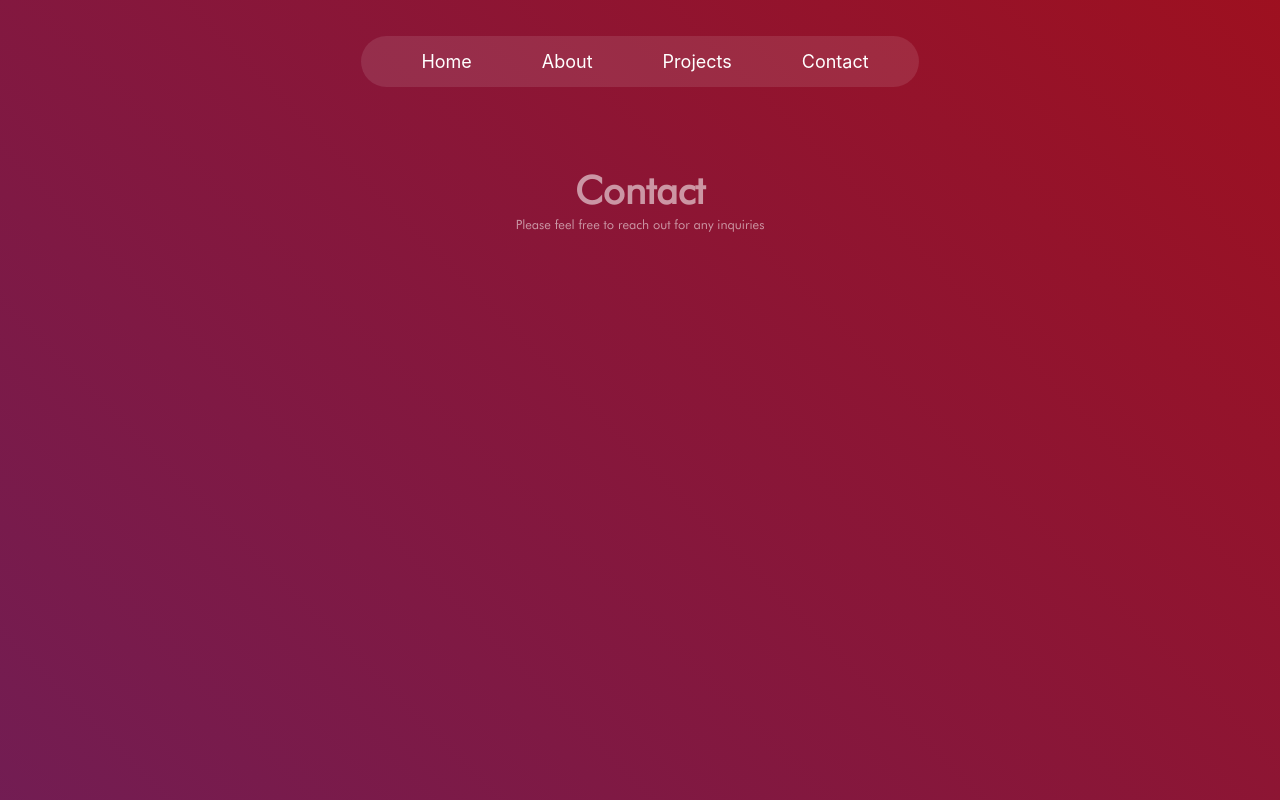
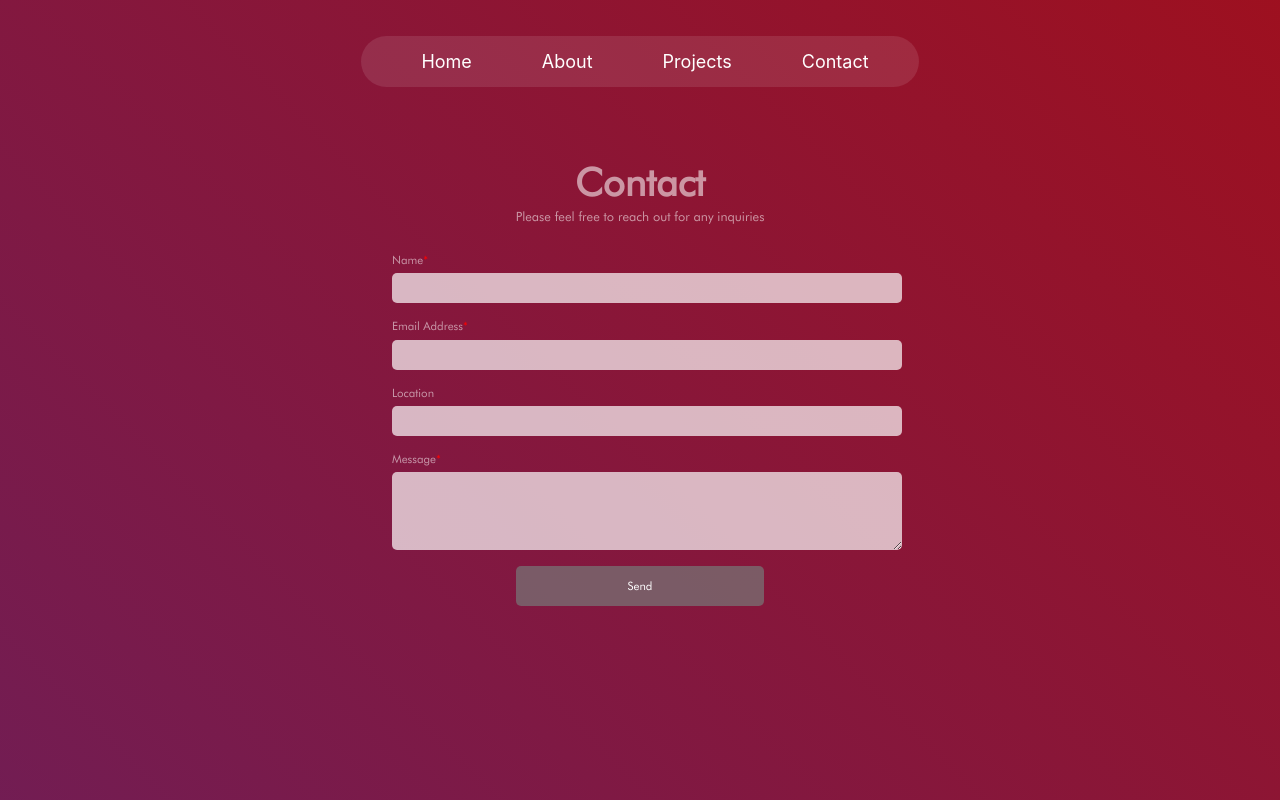
Before and after one commit to jiahan99li/jiahan99li.github.io, a React (Create React App) app: page /contact in a window 1280 px wide. Built offline with nearby package versions, Linux system fonts and the light colour scheme.

Commit message:
Finished with Contact Page

```diff
--- a/package.json
+++ b/package.json
@@ -3,6 +3,7 @@
   "version": "0.1.0",
   "private": true,
   "dependencies": {
+    "@emailjs/browser": "^4.3.3",
     "@testing-library/jest-dom": "^5.17.0",
     "@testing-library/react": "^13.4.0",
     "@testing-library/user-event": "^13.5.0",
@@ -10,6 +11,7 @@
     "react-dom": "^18.3.0",
     "react-router-dom": "^6.23.0",
     "react-scripts": "5.0.1",
+    "react-toastify": "^10.0.5",
     "web-vitals": "^2.1.4"
   },
   "scripts": {
--- a/src/pages/Contact/Contact.css
+++ b/src/pages/Contact/Contact.css
@@ -1,6 +1,6 @@
 .Contact {
     width: 80%;
-    margin: 8vh auto 5vh auto;
+    margin: 7vh auto 5vh auto;
     font-family: 'futura';
 }
 
@@ -18,6 +18,90 @@
     margin-top: 0.5cqh;
     font-weight: 200;
     animation: 1.4s ease-in 0s 1 slideInFromTopContact;
+}
+
+form {
+    display: flex;
+    align-items: flex-start;
+    flex-direction: column;
+    width: 50%;
+    font-size: 16px;
+    margin-left: auto;
+    margin-right: auto;
+
+    input {
+        width: 100%;
+        height: 2cqh;
+        padding: 7px;
+        outline: none;
+        border-radius: 5px;
+        background-color: rgba(255, 255, 255, 0.69);
+        border: none;
+        font-family: 'futura';
+        font-size: 0.9cqw;
+
+        &:focus {
+            /* border: 2px solid rgba(0, 206, 158, 1); */
+        }
+    }
+
+    textarea {
+        width: 100%;
+        height: 8cqh;
+        padding: 7px;
+        outline: none;
+        border-radius: 5px;
+        background-color: rgba(255, 255, 255, 0.69);
+        border: none;
+        resize: vertical;
+        font-family: 'futura';
+        font-size: 0.9cqw;
+
+        &:focus {
+            /* border: 2px solid rgba(0, 206, 158, 1); */
+        }
+    }
+
+    label {
+        margin-top: 2cqh;
+        margin-bottom: 0.8cqh;
+        font-size: 0.9cqw;
+    }
+
+    label span {
+        color: red;
+    }
+
+    input[type="submit"]:disabled {
+        height: 5cqh;
+        margin-top: 2cqh;
+        width: 50%;
+        align-self: center;
+        cursor: pointer;
+        background: rgba(119, 119, 119, 0.71);
+        color: white;
+        border: none;
+        cursor: default;
+    }
+
+    input[type="submit"]:disabled:hover {
+        background: rgba(119, 119, 119, 0.71);
+    }
+
+    input[type="submit"] {
+        height: 5cqh;
+        margin-top: 2cqh;
+        width: 50%;
+        align-self: center;
+        cursor: pointer;
+        background: rgba(86, 148, 249, 0.71);
+        color: white;
+        border: none;
+    }
+
+    input[type="submit"]:hover {
+        background: rgba(54, 106, 190, 0.71);
+    }
 }
 
 @keyframes slideInFromTopSlightContact {
--- a/src/pages/Contact/Contact.js
+++ b/src/pages/Contact/Contact.js
@@ -1,10 +1,71 @@
+import React, { useRef, useState } from 'react';
+import emailjs from '@emailjs/browser';
+import { ToastContainer, toast } from 'react-toastify';
+import 'react-toastify/dist/ReactToastify.css';
 import './Contact.css';
 
 function Contact() {
+
+  const [name, setName] = useState('');
+  const [email, setEmail] = useState('');
+  const [location, setLocation] = useState('');
+  const [message, setMessage] = useState('');
+
+  const handleEmailChange = (evt) => {
+    setEmail(evt.target.value);
+  }
+
+  const handleNameChange = (evt) => {
+    setName(evt.target.value);
+  }
+
+  const handleMessageChange = (evt) => {
+    setMessage(evt.target.value);
+  }
+
+  const form = useRef();
+
+  const sendEmail = (e) => {
+    e.preventDefault();
+
+    emailjs
+      .sendForm('service_gt0vhwi', 'template_41osrfo', form.current, {
+        publicKey: '14Elam1xP57BudDQF',
+      })
+      .then(
+        () => {
+          toast('Message Sent!');
+          setName('');
+          setEmail('');
+          setLocation('');
+          setMessage('');
+        },
+        (error) => {
+          toast('Oops! There was an error!');
+        },
+      );
+  };
+
+  const enabled =
+    email !== '' &&
+    name !== '' && message !== '';
+
   return (
     <div className="Contact">
       <h1>Contact</h1>
       <h3>Please feel free to reach out for any inquiries</h3>
+      <ToastContainer position='top-center' />
+      <form ref={form} onSubmit={sendEmail}>
+        <label style={{ animation: '1.5s ease-in 0s 1 slideInFromTopContact' }}>Name<span>*</span></label>
+        <input type="text" name="user_name" value={name} onChange={handleNameChange} style={{ animation: '1.5s ease-in 0s 1 slideInFromTopContact' }} />
+        <label style={{ animation: '1.6s ease-in 0s 1 slideInFromTopContact' }}>Email Address<span>*</span></label>
+        <input type="email" name="user_contact" value={email} onChange={handleEmailChange} style={{ animation: '1.6s ease-in 0s 1 slideInFromTopContact' }} />
+        <label style={{ animation: '1.7s ease-in 0s 1 slideInFromTopContact' }}>Location</label>
+        <input type="text" name="user_location" value={location} style={{ animation: '1.7s ease-in 0s 1 slideInFromTopContact' }} />
+        <label style={{ animation: '1.8s ease-in 0s 1 slideInFromTopContact' }}>Message<span>*</span></label>
+        <textarea name="message" value={message} onChange={handleMessageChange} style={{ animation: '1.8s ease-in 0s 1 slideInFromTopSlightContact' }} />
+        <input type="submit" value="Send" disabled={!enabled} style={{ animation: '1.9s ease-in 0s 1 slideInFromTopContact' }} />
+      </form>
     </div>
   );
 }
```
Also changed, not shown: 2 other files (tests, documents, lock files or other folders).
